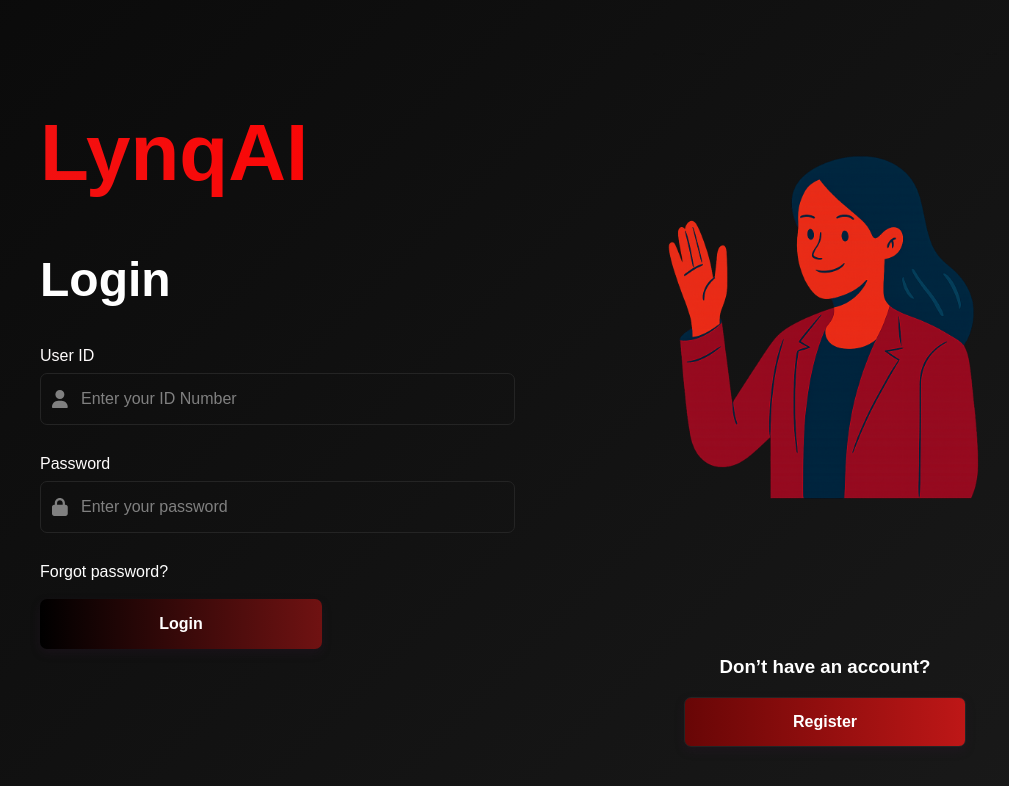
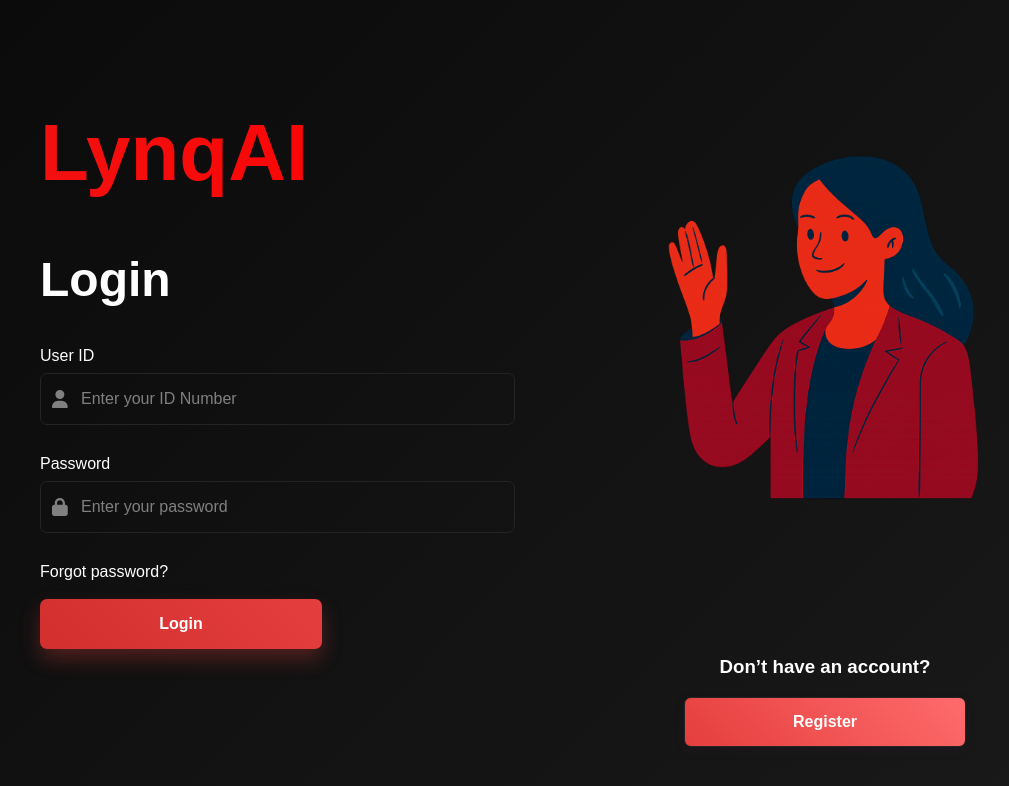
Before and after one commit to R-B-Devs/FinTech, a React (Create React App) app in the folder client/: page /login in a window 1280 px wide. In both pictures the pointer is over the button "Login". Shown: the top 786 px of the page, without its empty margins (90-1099 px from the left). Built offline with nearby package versions, Linux system fonts and the light colour scheme; the HTML template or start-up script is replaced by a standard one.

Commit message:
Login and Register button

```diff
--- a/client/src/styles/LoginPage.css
+++ b/client/src/styles/LoginPage.css
@@ -108,7 +108,7 @@
 .login-button {
   width: 60%;
   height: 50px;
-  background: linear-gradient(90deg, #680606, #be1717);
+  background: linear-gradient(45deg, #e53e3e, #ff6b6b);
   color: white;
   font-size: 1rem;
   font-weight: bold;
@@ -121,8 +121,9 @@
 }
 
 .login-button:hover {
-  background: linear-gradient(90deg, #000000, #701212);
+  background: linear-gradient(45deg, #d32f2f, #e53e3e);
   transform: translateY(-2px);
+  box-shadow: 0 10px 20px rgba(229, 62, 62, 0.3);
 }
 
 .login-button:active {
@@ -133,7 +134,7 @@
 .register-button {
   width: 60%;
   height: 50px;
-   background: linear-gradient(90deg, #680606, #be1717);
+  background: linear-gradient(45deg, #e53e3e, #ff6b6b);
   color: white;
   font-size: 1rem;
   font-weight: bold;
@@ -145,9 +146,9 @@
 }
 
 .register-button:hover {
-  background: linear-gradient(90deg, #000000, #123370);
+  background: linear-gradient(45deg, #d32f2f, #e53e3e);
   transform: translateY(-2px);
-  box-shadow: 0 4px 10px rgba(158, 5, 5, 0.3);
+  box-shadow: 0 10px 20px rgba(229, 62, 62, 0.3);
 }
 
 .register-button:active {
```
